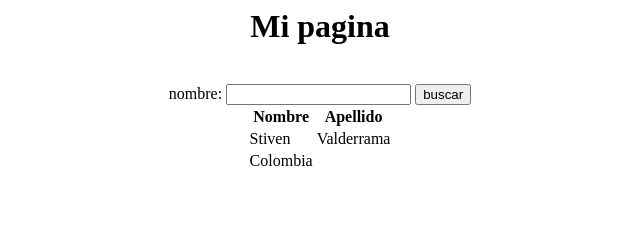
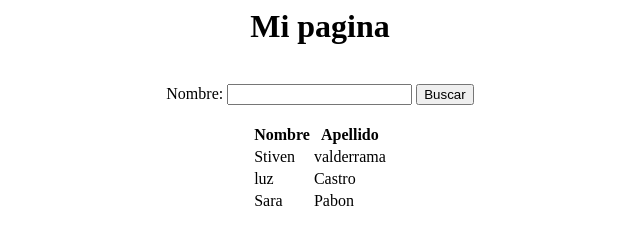
Before and after one commit to stiven-088/ProyectoFuturo, a plain HTML site: page index.html in a window 1280 px wide. Shown: the whole page, without its empty margins (320-960 px from the left). Drawn offline with Linux system fonts and the light colour scheme.

Commit message:
la buena

```diff
--- a/index.html
+++ b/index.html
@@ -1,36 +1,34 @@
 <head>
 
-
-</head>
 <body>
 	<center>
-
-
-
-
-    <h1> Mi pagina</h1>
+		<h1>Mi pagina</h1>
 
 		<br/>
-    <label>nombre: </label>
-    <input type="text" />
+		<label>Nombre: </label>
+		<input type="Text" />
 
 		<input type="submit"
-    value="buscar"/>
+			value="Buscar"/>
+		<br/>
+
 		<br/>
 		<table>
 			<tr>
 				<th>Nombre</th>
 				<th>Apellido</th>
-
 			</tr>
 			<tr>
 				<td>Stiven</td>
-    <td>Valderrama</td>
-
+				<td>valderrama</td>
 			</tr>
 			<tr>
-
-    <td>Colombia</td>
+				<td>luz</td>
+				<td>Castro</td>
+			</tr>
+			<tr>
+				<td>Sara</td>
+				<td>Pabon</td>
 			</tr>
 		</table>
 	</center>
```
Lines whose indentation alone changed are shown as unchanged.
